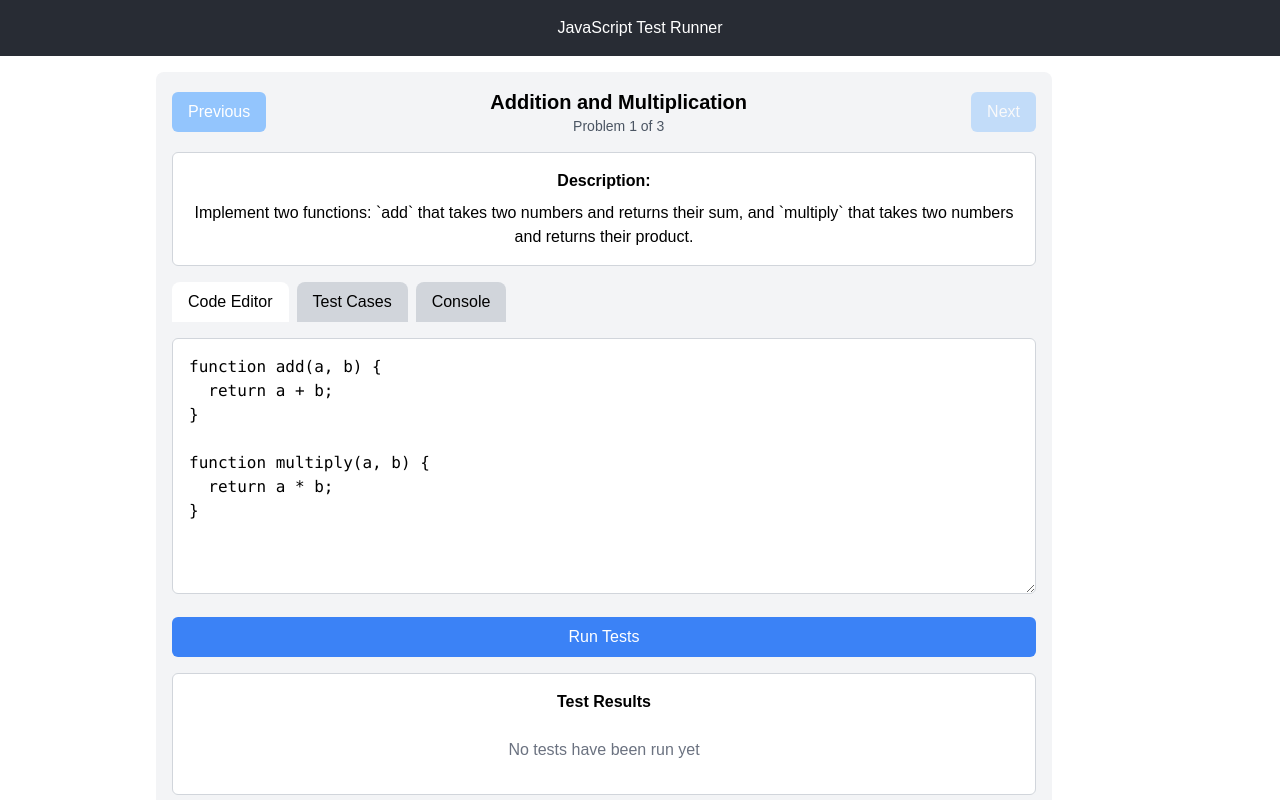
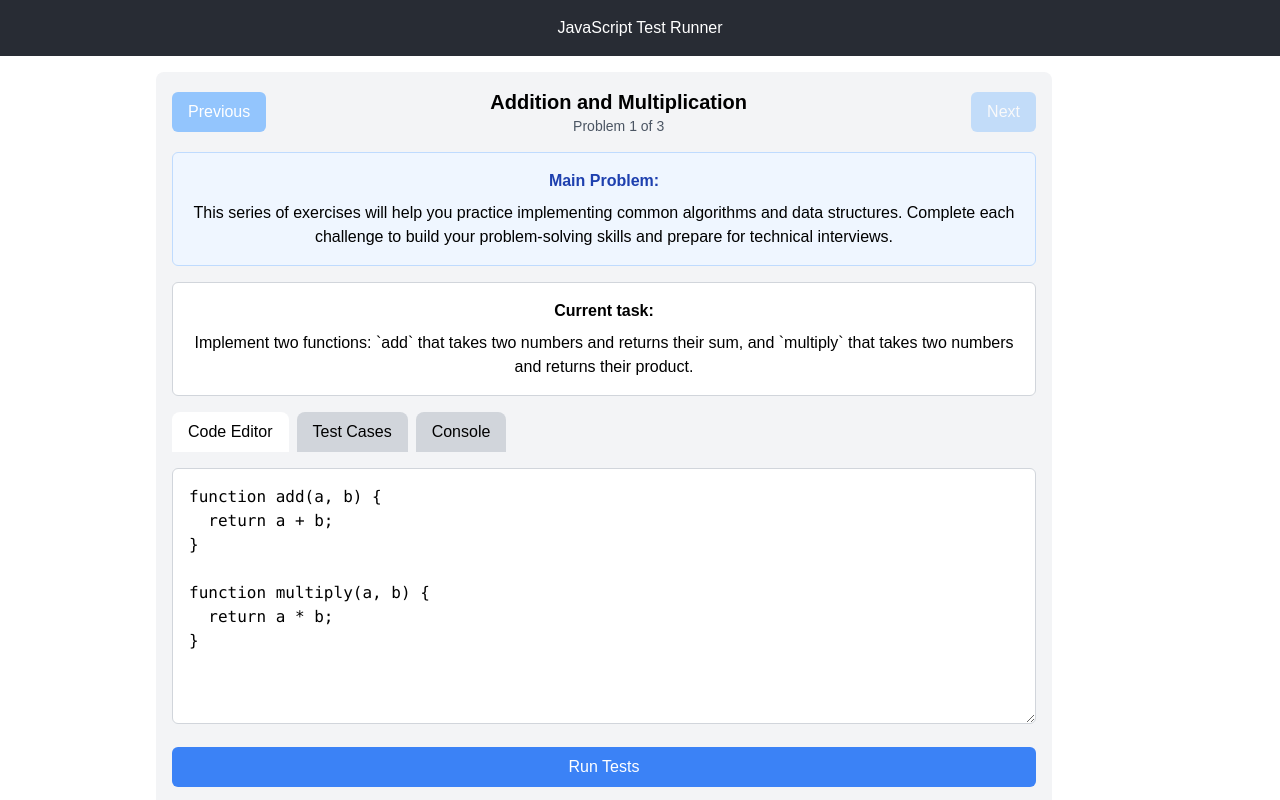
Before and after one commit to kiote/leetcode-bites, a React (Create React App) app: page / in a window 1280 px wide. Shown: the top 800 px of the page. Built offline with nearby package versions, Linux system fonts and the light colour scheme.

Commit message:
add main problem

```diff
--- a/src/JavaScriptTestRunner.jsx
+++ b/src/JavaScriptTestRunner.jsx
@@ -154,9 +154,16 @@ const JavaScriptTestRunner = ({ initialCode }) => {
         </button>
       </div>
 
+      {/* Main Problem Description - Stays the same for all problems */}
+      <div className="mb-4 p-4 bg-blue-50 border border-blue-200 rounded-md">
+        <h3 className="font-bold mb-2 text-blue-800">Main Problem:</h3>
+        <p>This series of exercises will help you practice implementing common algorithms and data structures.
+        Complete each challenge to build your problem-solving skills and prepare for technical interviews.</p>
+      </div>
+
       {/* Problem Description */}
       <div className="mb-4 p-4 bg-white border border-gray-300 rounded-md">
-        <h3 className="font-bold mb-2">Description:</h3>
+        <h3 className="font-bold mb-2">Current task:</h3>
         <p>{currentProblem.description}</p>
       </div>
 
```
